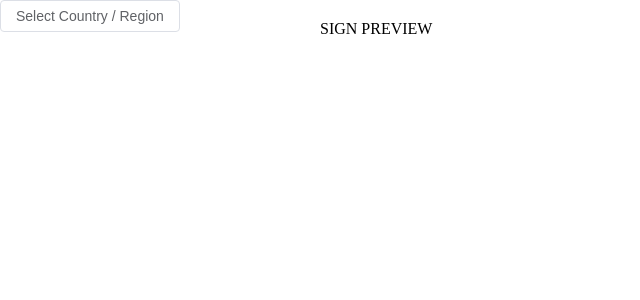
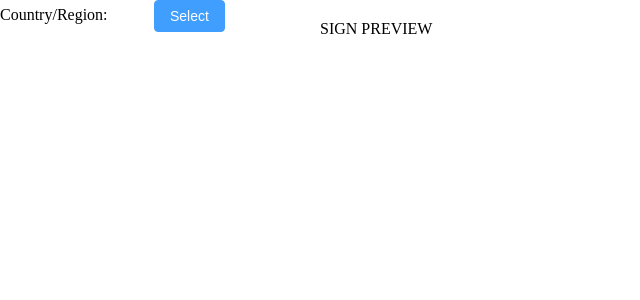
Before and after one commit to boxsnake/road-info-gen, a Vue app: page / in a window 1280 px wide. Shown: the top 300 px of the page, without its empty margins (0-640 px from the left). Built offline with nearby package versions, Linux system fonts and the light colour scheme.

Commit message:
refactor: move region row in sign panel to separate file

```diff
--- /dev/null
+++ b/src/components/SignPanel/RegionRow.vue
@@ -0,0 +1,44 @@
+<script setup lang="ts">
+import { ref, computed } from 'vue'
+import { useModelStore } from '@/stores'
+import { useRegion } from '@/hooks'
+import { FlagIcon, RegionSelector } from '@/components'
+
+const { model } = useModelStore()
+const { getRegion } = useRegion()
+
+const regionSelectorVisible = ref(false)
+
+const regionInfo = computed(() => getRegion(model.regionName))
+</script>
+
+<template>
+  <div class="flex gap-2 items-center">
+    <span class="flex-none">
+      {{ $t('regionSelector.rowLabel') }}
+      <el-icon class="flag">
+        <FlagIcon :name="model.regionName"></FlagIcon>
+      </el-icon>
+      {{ $t(regionInfo.labelTag) }}
+    </span>
+    <span class="flex-auto"></span>
+    <el-button
+      class="flex-none"
+      type="primary"
+      @click="() => (regionSelectorVisible = true)"
+    >
+      {{ $t('common.button.select') }}
+    </el-button>
+  </div>
+
+  <RegionSelector v-model="regionSelectorVisible"></RegionSelector>
+</template>
+
+<style lang="scss" scoped>
+.flag {
+  display: inline-block;
+  width: 2rem;
+  margin: 0 0.2rem;
+  vertical-align: baseline;
+}
+</style>
--- a/src/components/SignPanel/SignPanel.vue
+++ b/src/components/SignPanel/SignPanel.vue
@@ -1,28 +1,7 @@
 <script setup lang="ts">
-import { ref } from 'vue'
-import { useModelStore } from '@/stores'
-import { FlagIcon, RegionSelector } from '@/components'
-
-const { model } = useModelStore()
-
-const regionSelectorVisible = ref(false)
+import { RegionRow } from '.'
 </script>
 
 <template>
-  <div class="flex gap-2 items-center">
-    <el-button class="flex-auto" @click="() => (regionSelectorVisible = true)">
-      {{ $t('regionSelector.selectRegion') }}
-    </el-button>
-    <el-icon v-if="model.regionName" class="flex-none flag">
-      <FlagIcon :name="model.regionName"></FlagIcon>
-    </el-icon>
-  </div>
-
-  <RegionSelector v-model="regionSelectorVisible"></RegionSelector>
+  <RegionRow></RegionRow>
 </template>
-
-<style lang="scss" scoped>
-.flag {
-  width: 2rem;
-}
-</style>
--- /dev/null
+++ b/src/components/SignPanel/index.ts
@@ -0,0 +1 @@
+export { default as RegionRow } from './RegionRow.vue'
--- a/src/hooks/useLocale.ts
+++ b/src/hooks/useLocale.ts
@@ -1,6 +1,11 @@
 import { keyBy } from 'lodash'
 
-const localeList = [
+interface LocaleOption {
+  locale: string
+  label: string
+}
+
+const localeList: LocaleOption[] = [
   { locale: 'en', label: 'English' },
   { locale: 'zh-hans', label: '简体中文' },
 ]
@@ -8,8 +13,8 @@ const localeList = [
 const localeMap = keyBy(localeList, 'locale')
 
 export const useLocale = () => {
-  const getLocale = (locale: string): Record<string, unknown> =>
-    localeMap[locale] ?? {}
+  const getLocale = (locale: string): LocaleOption =>
+    localeMap[locale] ?? { locale: '', label: '' }
 
   return {
     list: localeList,
--- a/src/hooks/useRegion.ts
+++ b/src/hooks/useRegion.ts
@@ -1,12 +1,19 @@
 import { keyBy } from 'lodash'
 
-const regionList = [{ name: 'Japan', labelTag: 'regionSelector.label.japan' }]
+interface RegionOption {
+  name: string
+  labelTag: string
+}
+
+const regionList: RegionOption[] = [
+  { name: 'Japan', labelTag: 'regionSelector.regionLabel.japan' },
+]
 
 const regionMap = keyBy(regionList, 'name')
 
 export const useRegion = () => {
-  const getRegion = (regionName: string): Record<string, unknown> =>
-    regionMap[regionName] ?? {}
+  const getRegion = (regionName: string): RegionOption =>
+    regionMap[regionName] ?? { name: '', labelTag: '' }
 
   return {
     list: regionList,
--- a/src/i18n/en.ts
+++ b/src/i18n/en.ts
@@ -5,14 +5,15 @@ export const en: I18nSchema = {
     button: {
       confirm: 'Confirm',
       cancel: 'Cancel',
+      select: 'Select',
     },
   },
   globalToolbar: {
     changeLocale: 'Change Locale',
   },
   regionSelector: {
-    selectRegion: 'Select Country / Region',
-    label: {
+    rowLabel: 'Country/Region: ',
+    regionLabel: {
       japan: 'Japan',
     },
   },
--- a/src/i18n/types.ts
+++ b/src/i18n/types.ts
@@ -3,14 +3,15 @@ export interface I18nSchema {
     button: {
       confirm: string
       cancel: string
+      select: string
     }
   }
   globalToolbar: {
     changeLocale: string
   }
   regionSelector: {
-    selectRegion: string
-    label: {
+    rowLabel: string
+    regionLabel: {
       japan: string
     }
   }
--- a/src/i18n/zh-hans.ts
+++ b/src/i18n/zh-hans.ts
@@ -5,14 +5,15 @@ export const zhHans: I18nSchema = {
     button: {
       confirm: '确定',
       cancel: '取消',
+      select: '选择',
     },
   },
   globalToolbar: {
     changeLocale: '更换语言',
   },
   regionSelector: {
-    selectRegion: '选择国家/地区',
-    label: {
+    rowLabel: '国家/地区：',
+    regionLabel: {
       japan: '日本',
     },
   },
```
